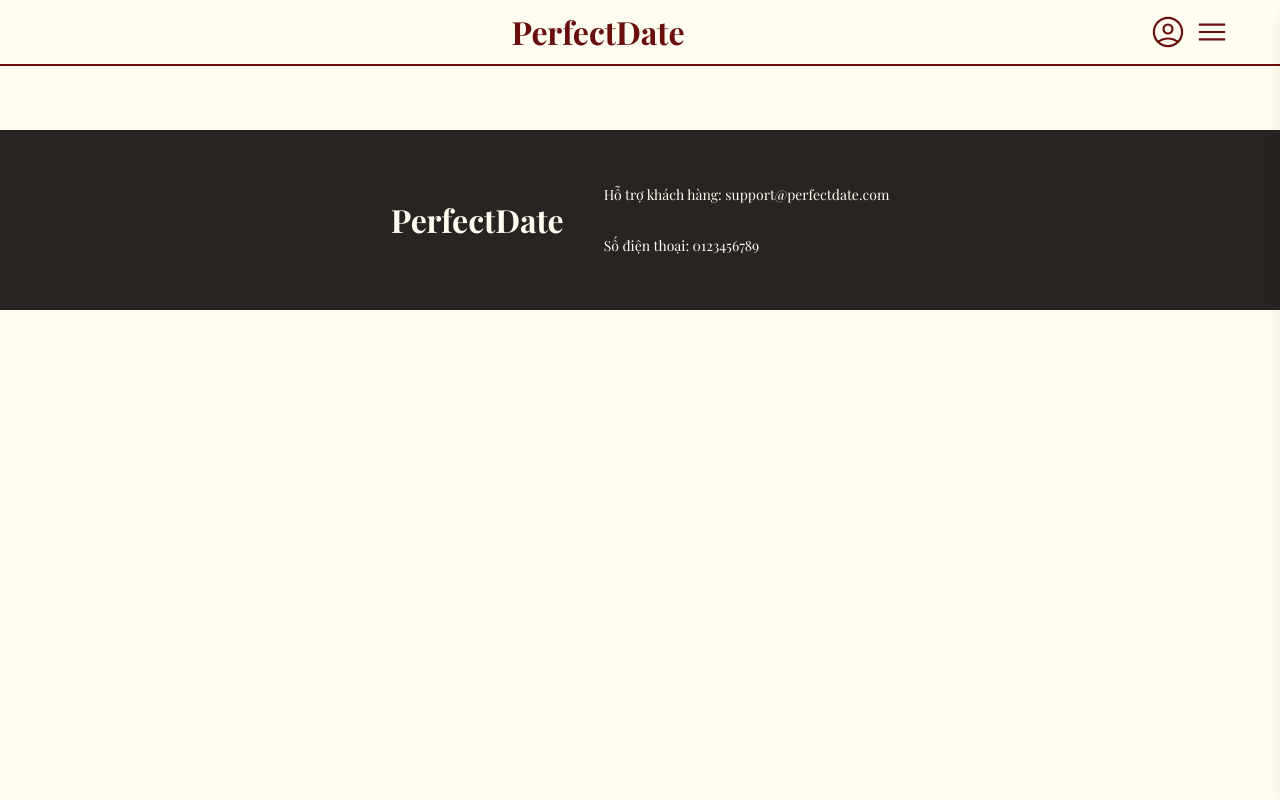
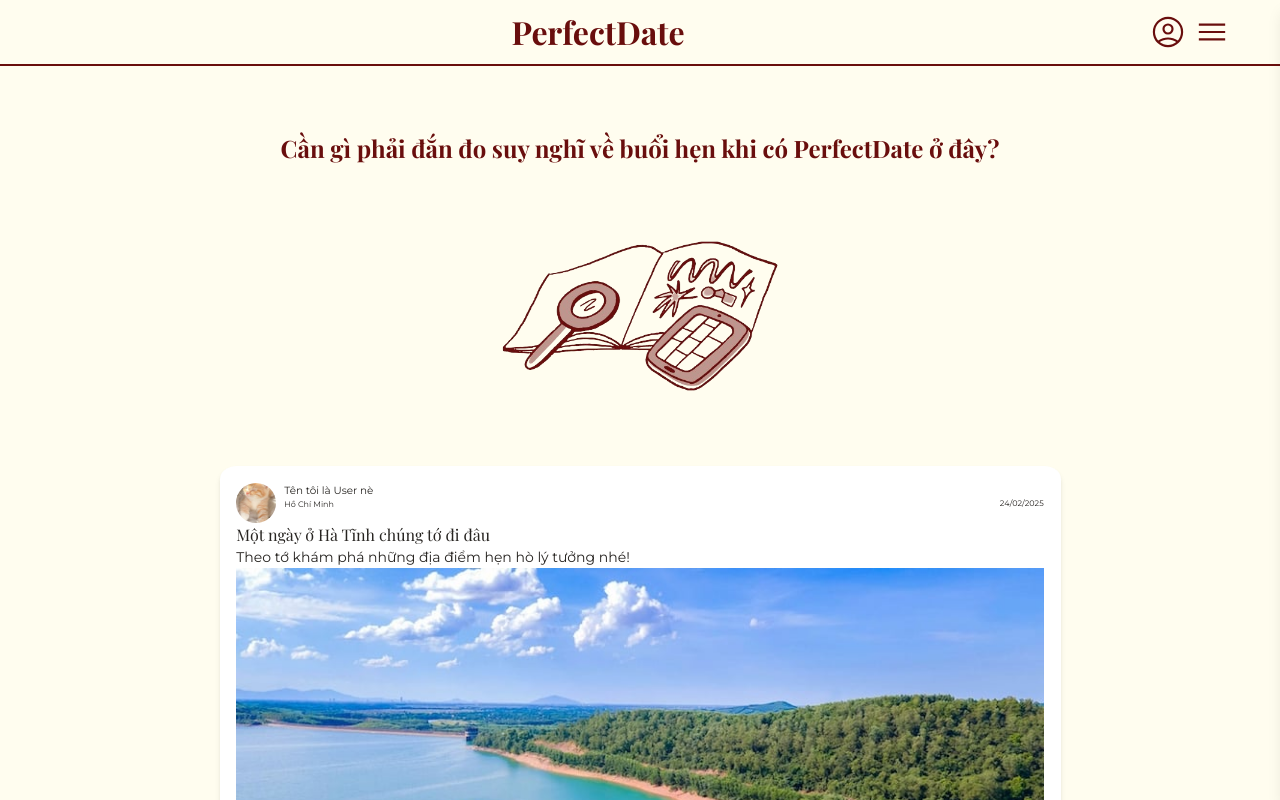
Before and after one commit to mtrine/perfectdate_FE, a Next.js app: page /explore in a window 1280 px wide. Shown: the top 800 px of the page. Built offline with nearby package versions, Linux system fonts and the light colour scheme.

Commit message:
resize font

```diff
--- a/src/app/(user)/explore/page.tsx
+++ b/src/app/(user)/explore/page.tsx
@@ -1,5 +1,57 @@
-import { motion } from "framer-motion";
+"use client";
+import { useEffect, useRef, useState } from "react";
+import Image from "next/image";
+import Explore from "@/assets/images/explore.png";
+import PostItem from "@/components/user/PostItem";
 
-export default function Explore () {
+const ScrollFadeIn = () => {
+  const ref = useRef(null);
+  const [isVisible, setIsVisible] = useState(false);
 
+  useEffect(() => {
+    const observer = new IntersectionObserver(
+      ([entry]) => {
+        if (entry.isIntersecting) {
+          setIsVisible(true);
+        }
+      },
+      { threshold: 0.3 }
+    );
+
+    if (ref.current) {
+      observer.observe(ref.current);
+    }
+
+    return () => {
+      if (ref.current) {
+        observer.unobserve(ref.current);
+      }
+    };
+  }, []);
+
+  return (
+    <div
+      ref={ref}
+      className={`transition-all duration-700 ease-out transform ${
+        isVisible ? "opacity-100 translate-y-0" : "opacity-0 translate-y-10"
+      }`}
+    >
+      <h2 className="text-3xl font-semibold text-center">👋 Hello, React!</h2>
+    </div>
+  );
+};
+
+export default function App() {
+  return (
+    <div className="flex flex-col items-center justify-center ">
+        <h2 className="text-darkRed">Cần gì phải đắn đo suy nghĩ về buổi hẹn khi có PerfectDate ở đây?</h2>
+        <Image src={Explore} alt="Explore"  className="max-w-[300px] h-auto object-fit"/>
+        <div>
+            <PostItem />
+            <PostItem />
+
+        </div>
+    </div>
+
+  );
 }
--- a/src/app/globals.css
+++ b/src/app/globals.css
@@ -41,6 +41,13 @@
     font-family: 'Playfair Display Regular';
   }
 
+  h4{
+    font-size: 0.35rem;
+  }
+  span {
+    font-size: 0.25rem;
+  }
+
 
 }
 
@@ -61,6 +68,12 @@
     font-size: 0.75rem;
     font-family: 'Playfair Display Regular';
   }
+  h4{
+    font-size: 0.5rem;
+  }
+  span{
+    font-size: 0.35rem;
+  }
 
 }
 
@@ -78,6 +91,12 @@
   h3 {
     font-size: 1rem;
     font-family: 'Playfair Display Regular';
+  }
+  h4{
+    font-size: 0.75rem;
+  }
+  span{
+    font-size: 0.5rem;
   }
 
 
@@ -103,6 +122,12 @@
   button{
     font-size: 0.8rem;
   }
+  h4{
+    font-size: 0.65rem;
+  }
+  span{
+    font-size: 0.5rem;
+  }
 }
 
 :root {
--- /dev/null
+++ b/src/components/user/PostItem.tsx
@@ -0,0 +1,37 @@
+import Image from "next/image";
+import UserAva from "@/assets/images/userava.jpg";
+import PostImage from "@/assets/images/hokego.jpg";
+
+export default function PostItem() {
+    return (
+        <div className="flex flex-col justify-center text-center w-full h-auto bg-white rounded-[2%] shadow-md px-[2%] py-[2%] ">
+            <div className="flex items-center justify-between w-full items-between">
+                <div className="flex w-full justify-between items-center">
+                    <div className="flex gap-2">
+                        <div className="w-[40px] h-[40px] rounded-full overflow-hidden">
+                            <Image
+                                src={UserAva}
+                                alt="User Avatar"
+                                width={40}
+                                height={40}
+                                className="w-full h-full object-cover"
+                            />
+                        </div>
+                        <div className="flex flex-col text-left ">
+                            <h4 className="text-gray">Tên tôi là User nè</h4>
+                            <span className="text-gray ">Hồ Chí Minh</span>
+                        </div>
+                    </div>
+                    <span className="text-gray ">24/02/2025</span>
+                </div>
+            </div>
+            <div className="flex flex-col ">
+                <div className="flex flex-col text-left">
+                    <h3 className="text-gray">Một ngày ở Hà Tĩnh chúng tớ đi đâu</h3>
+                    <p className="text-gray">Theo tớ khám phá những địa điểm hẹn hò lý tưởng nhé!</p>
+                </div>
+                <Image src={PostImage} alt="Post Image"className="w-full h-auto object-fit"/>
+            </div>
+        </div>
+    );
+}
--- a/tailwind.config.ts
+++ b/tailwind.config.ts
@@ -13,6 +13,7 @@ export default {
       'montserrat-bold': ['Montserrat Bold', 'sans-serif'],
       'playfair-regular': ['Playfair Display Regular', 'serif']
     },
+
     extend: {
       colors: {
         background: "var(--background)",
@@ -22,6 +23,16 @@ export default {
         gray:"#272421",
         cream:"#FFFDEF"
       },
+      keyframes: {
+        scrollDown: {
+          '0%': { transform: 'translateY(-10px)', opacity: '0' },
+          '100%': { transform: 'translateY(0)', opacity: '1' },
+        },
+      },
+      animation: {
+        'scroll-down': 'scrollDown 0.5s ease-out',
+      },
+
     },
   },
   plugins: [],
```
Also changed, not shown: src/assets/images/hokego.jpg (added), src/assets/images/userava.jpg (added).
